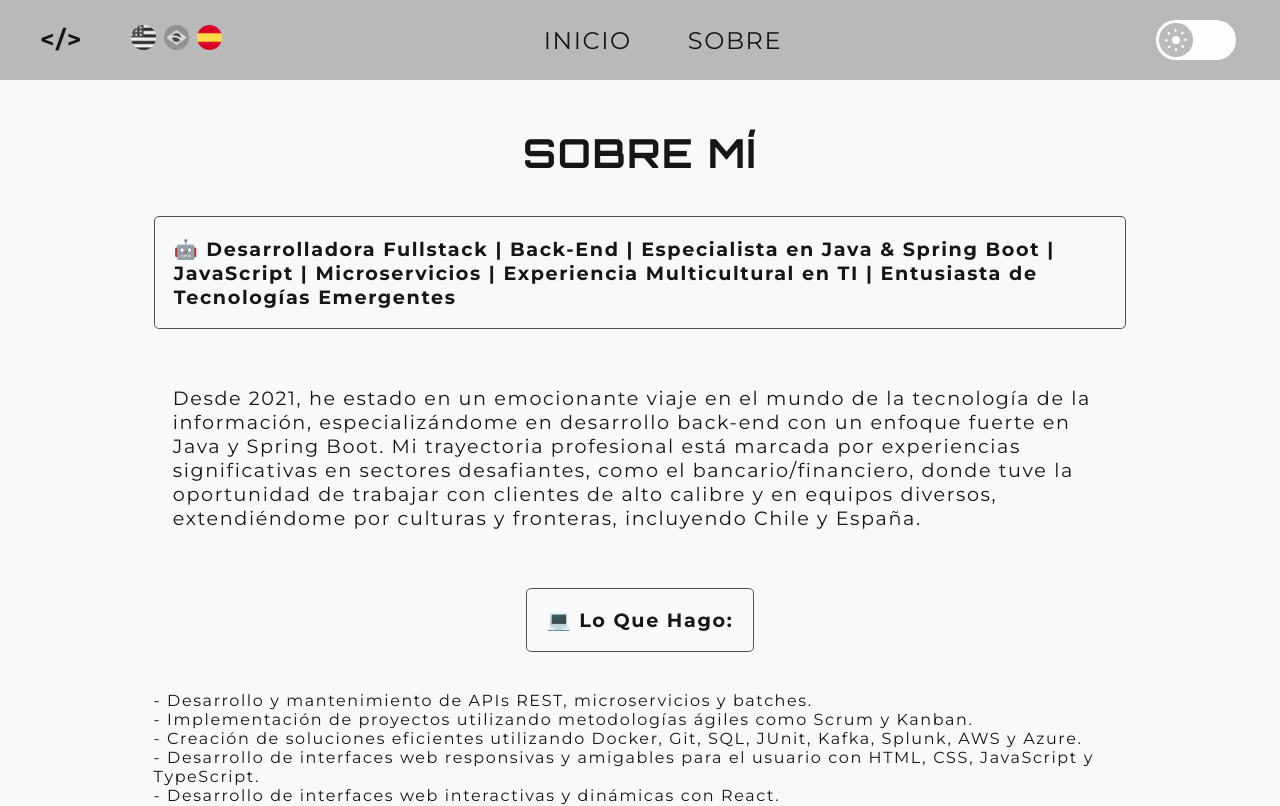
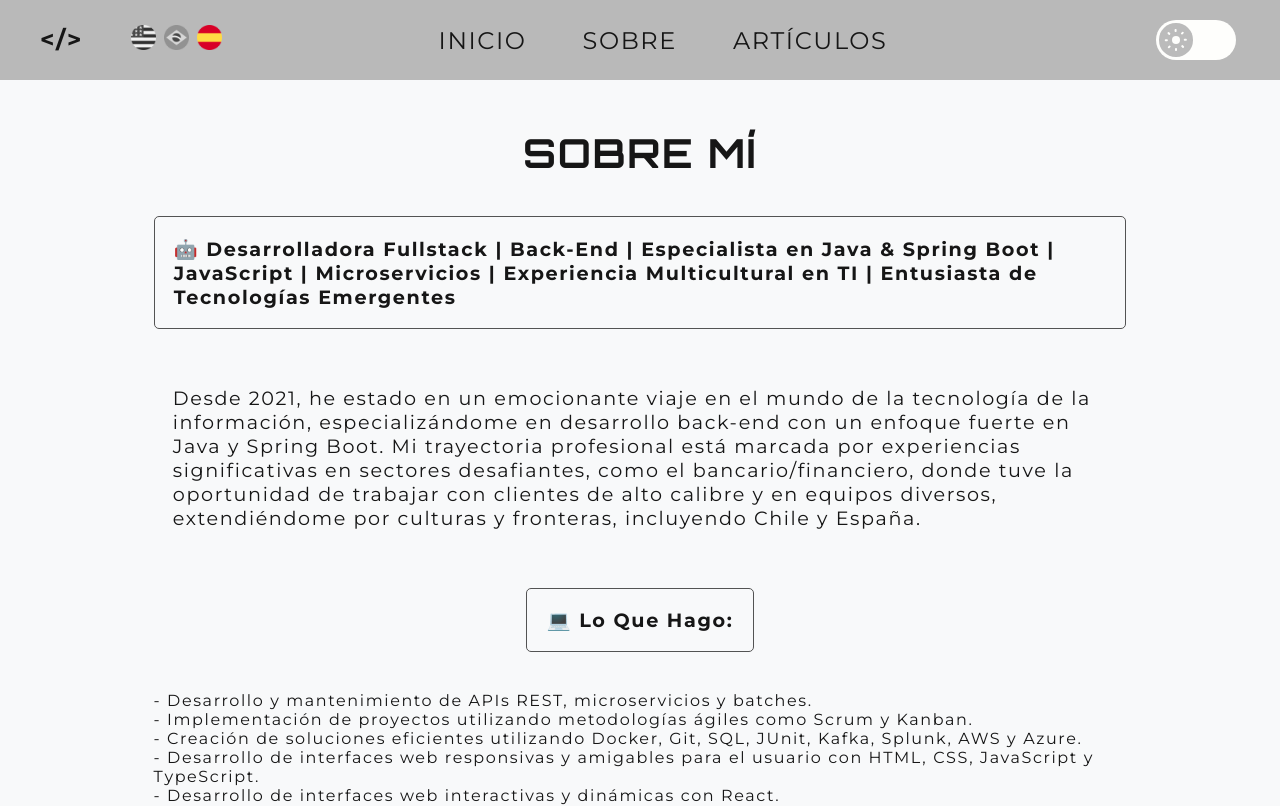
Before and after one commit to yohanaff/yohanaf-dev, a Next.js app: page /es/about in a window 1280 px wide. Shown: the top 806 px of the page. Built offline with nearby package versions, Linux system fonts and the light colour scheme.

Commit message:
feat: create articles page

```diff
--- a/components/navbar/navbar.tsx
+++ b/components/navbar/navbar.tsx
@@ -36,6 +36,11 @@ async function Navbar({ lang }: { lang: Locale }) {
                             {navigation.about}
                         </CustomLink>
                     </li>
+                    <li className={styles.navbarLinksList}>
+                        <CustomLink href='/articles' lang={lang}>
+                            {navigation.articles}
+                        </CustomLink>
+                    </li>
                     <div className={styles.themeToggleMobile}>
                         <ThemeToggle />
                     </div>
--- a/dictionaries/en.json
+++ b/dictionaries/en.json
@@ -1,7 +1,8 @@
 {
     "navigation": {
         "home": "Home",
-        "about": "About"
+        "about": "About",
+        "articles": "Articles"
     },
     "page": {
         "home": {
--- a/dictionaries/es.json
+++ b/dictionaries/es.json
@@ -1,7 +1,8 @@
 {
     "navigation": {
         "home": "Inicio",
-        "about": "Sobre"
+        "about": "Sobre",
+        "articles": "Artículos"
     },
     "page": {
         "home": {
--- a/dictionaries/pt.json
+++ b/dictionaries/pt.json
@@ -1,7 +1,8 @@
 {
     "navigation": {
         "home": "Início",
-        "about": "Sobre"
+        "about": "Sobre",
+        "articles": "Artigos"
     },
     "page": {
         "home": {
```
Also changed, not shown: app/[lang]/articles/page.tsx (added, +16 -0 lines), app/[lang]/articles/articles.module.css (added).
